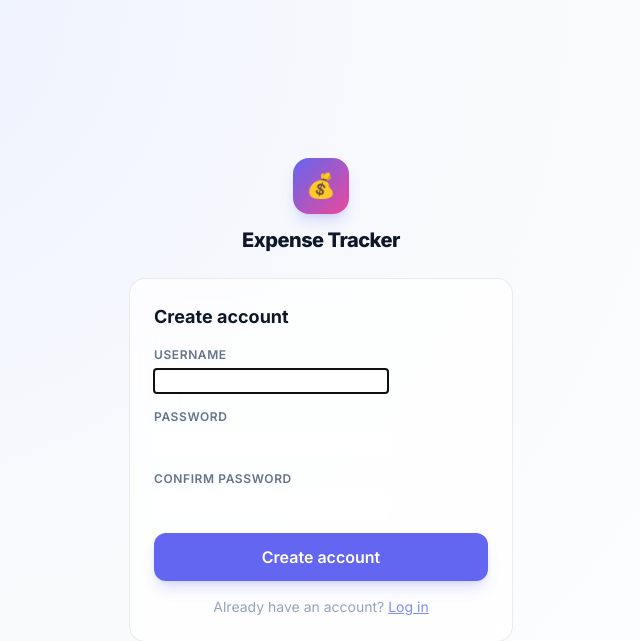
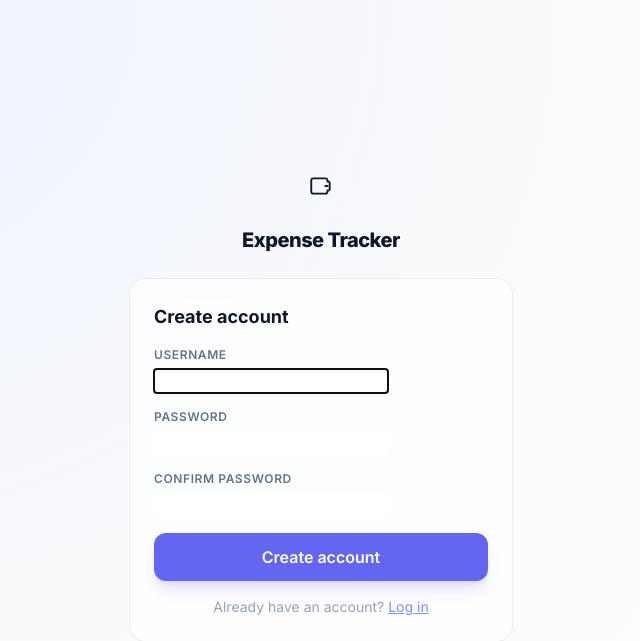
Before and after one commit to chhunlay/expense-tracker, a Django app: page /register in a window 1280 px wide. Shown: the top 641 px of the page, without its empty margins (319-959 px from the left). Run offline with Django 5.2, Linux system fonts and the light colour scheme; parts of the project's set-up code (start-up, migrations or seed data) failed here and were passed over; some libraries are stand-ins or nearby versions.

Commit message:
Simplify login/register icon to a plain monochrome outline
Replaces the 💰 emoji in a colored indigo/pink gradient box with a
plain stroke wallet SVG in a neutral bordered box - no gradient, no
fill color. Login/register pages only (auth_base.html); the sidebar
keeps its existing colorful icon.

```diff
--- a/expenses/templates/expenses/auth_base.html
+++ b/expenses/templates/expenses/auth_base.html
@@ -15,8 +15,13 @@
 
 <div class="w-full max-w-sm">
     <div class="text-center mb-6">
-        <div class="inline-flex items-center justify-center w-14 h-14 rounded-2xl bg-gradient-to-br from-indigo-500 to-pink-500 shadow-lg shadow-indigo-500/20 mb-3">
-            <span class="text-2xl">💰</span>
+        <div class="inline-flex items-center justify-center w-14 h-14 rounded-2xl border border-white/15 mb-3">
+            <svg xmlns="http://www.w3.org/2000/svg" width="26" height="26" viewBox="0 0 24 24"
+                 fill="none" stroke="currentColor" stroke-width="1.75" stroke-linecap="round" stroke-linejoin="round"
+                 class="text-main" aria-hidden="true">
+                <path d="M3 7a2 2 0 0 1 2-2h11a2 2 0 0 1 2 2v1h1a1 1 0 0 1 1 1v6a1 1 0 0 1-1 1h-1v1a2 2 0 0 1-2 2H5a2 2 0 0 1-2-2z"/>
+                <path d="M16 12h2"/>
+            </svg>
         </div>
         <h1 class="text-xl font-extrabold tracking-tight">Expense Tracker</h1>
     </div>
```
